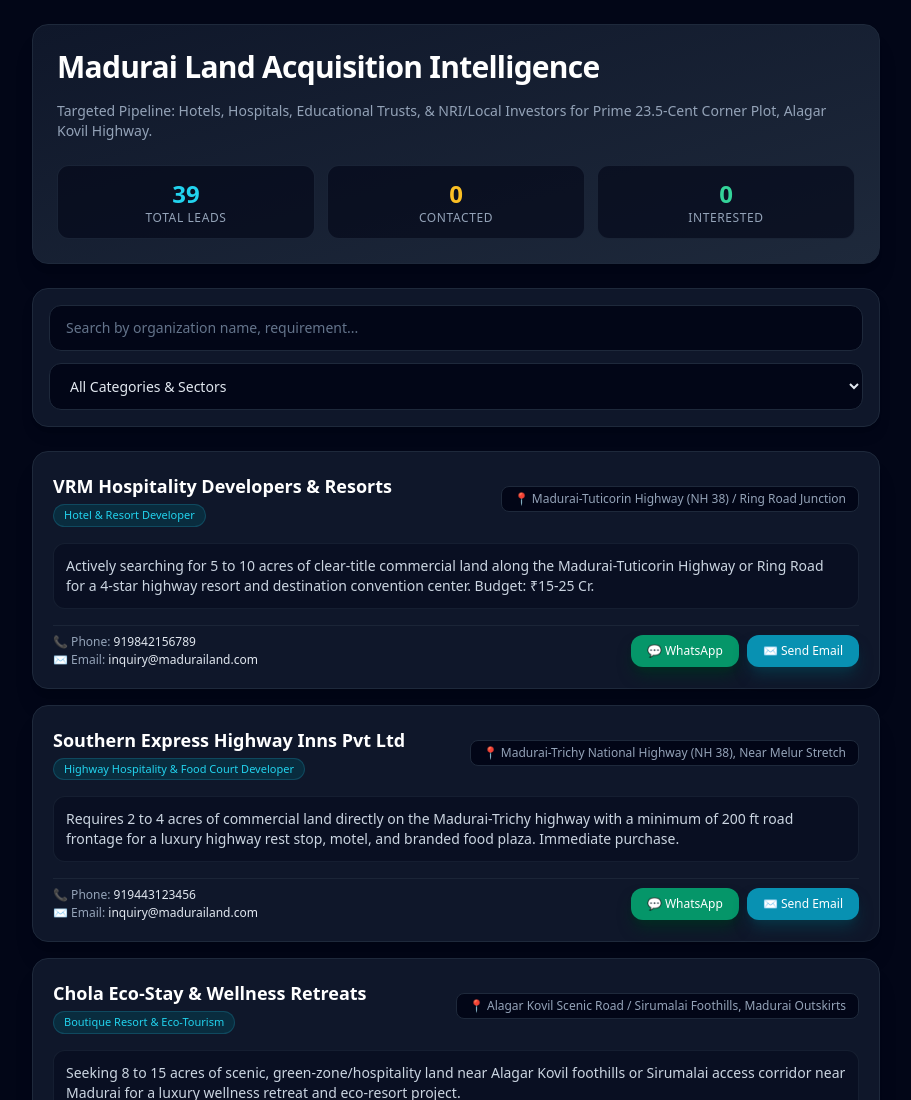
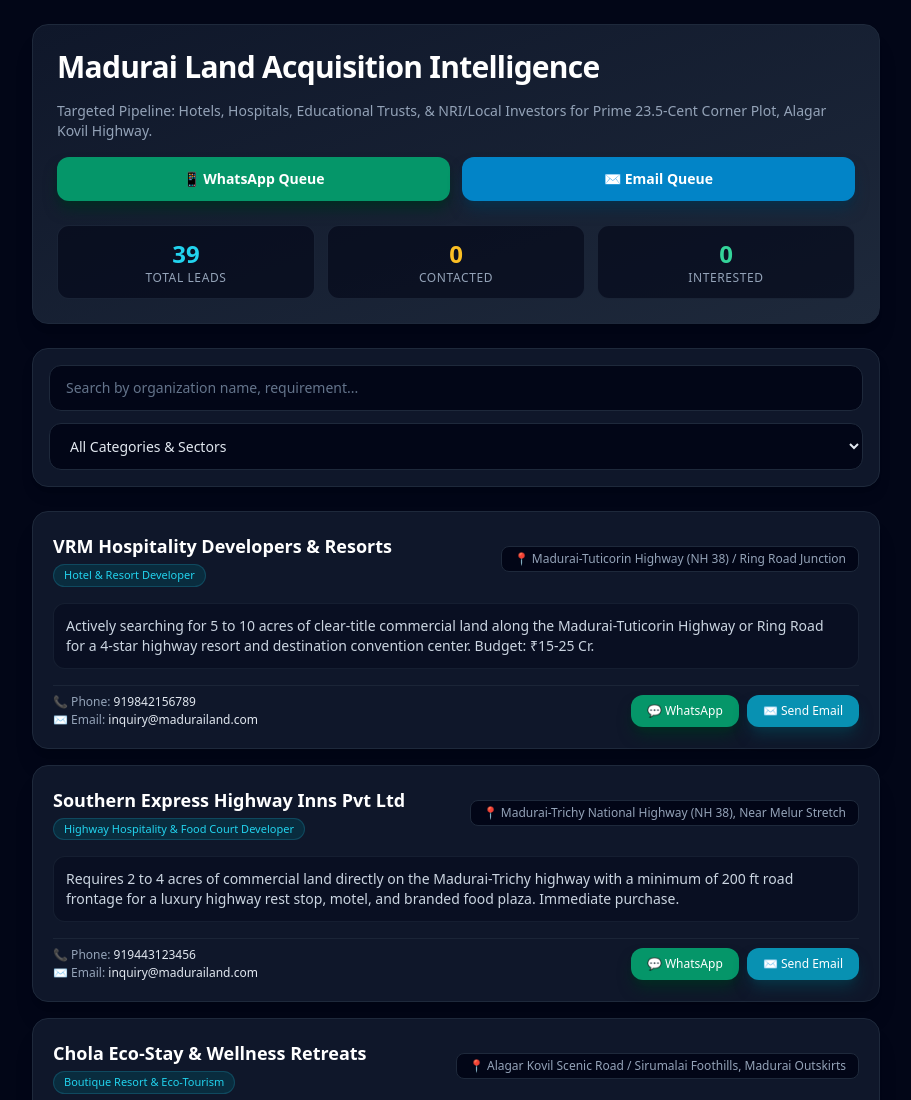
Before and after one commit to premrajinisuresh/madurai-land-buyers, a website: page index.html in a window 1280 px wide. Shown: the top 1100 px of the page, without its empty margins (184-1095 px from the left). Drawn offline with nearby package versions, Linux system fonts and the light colour scheme.

Commit message:
Update index.html

```diff
--- a/index.html
+++ b/index.html
@@ -13,6 +13,19 @@
     <header class="bg-gradient-to-br from-slate-900 to-slate-800 border border-slate-800 rounded-2xl p-6 shadow-xl space-y-4">
       <h1 class="text-2xl sm:text-3xl font-bold tracking-tight text-white">Madurai Land Acquisition Intelligence</h1>
       <p class="text-sm text-slate-400">Targeted Pipeline: Hotels, Hospitals, Educational Trusts, & NRI/Local Investors for Prime 23.5-Cent Corner Plot, Alagar Kovil Highway.</p>
+
+
+      <!-- Quick Access Queue Buttons -->
+<div class="grid grid-cols-2 gap-3 mb-6">
+  <a href="whatsapp-queue.html"
+     class="bg-emerald-600 hover:bg-emerald-500 text-white text-xs sm:text-sm font-semibold py-3 px-4 rounded-xl text-center transition shadow-lg shadow-emerald-950 flex items-center justify-center gap-2">
+     📱 WhatsApp Queue
+  </a>
+  <a href="email-queue.html"
+     class="bg-sky-600 hover:bg-sky-500 text-white text-xs sm:text-sm font-semibold py-3 px-4 rounded-xl text-center transition shadow-lg shadow-sky-950 flex items-center justify-center gap-2">
+     ✉️ Email Queue
+  </a>
+</div>
 
       <!-- Metrics Grid -->
       <div class="grid grid-cols-3 gap-3 pt-2">
```
